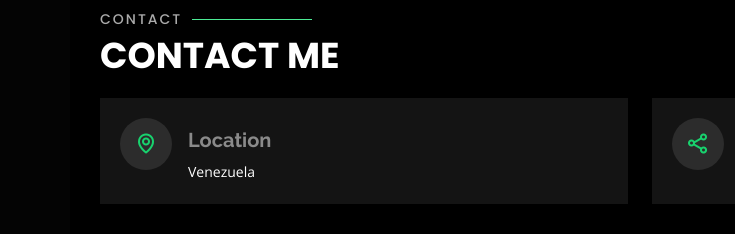
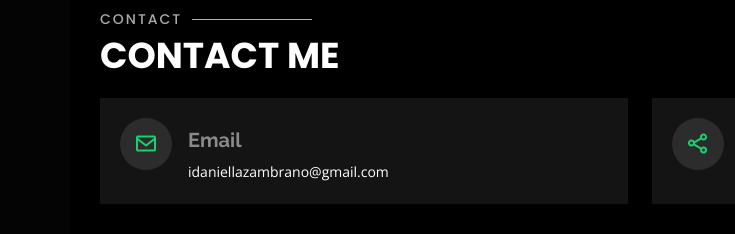
Before and after one commit to DaniellaZambrano/daniellazambrano.github.io, a plain HTML site: page index.html in a window 1280 px wide. Shown: the part 3700-3934 px from the top of the page, 0-735 px from the left. Drawn offline with nearby package versions, Linux system fonts and the light colour scheme.

Commit message:
landing page

```diff
--- a/index.html
+++ b/index.html
@@ -491,9 +491,9 @@
 
           <div class="col-md-6 d-flex align-items-stretch">
             <div class="info-box">
-              <i class="bx bx-map"></i>
-              <h3>Location</h3>
-              <p>Venezuela</p>
+              <i class="bx bx-envelope" data-email="idaniellazambrano@gmail.com"></i>
+              <h3>Email</h3>
+              <p>idaniellazambrano@gmail.com</p>
             </div>
           </div>
 
```
